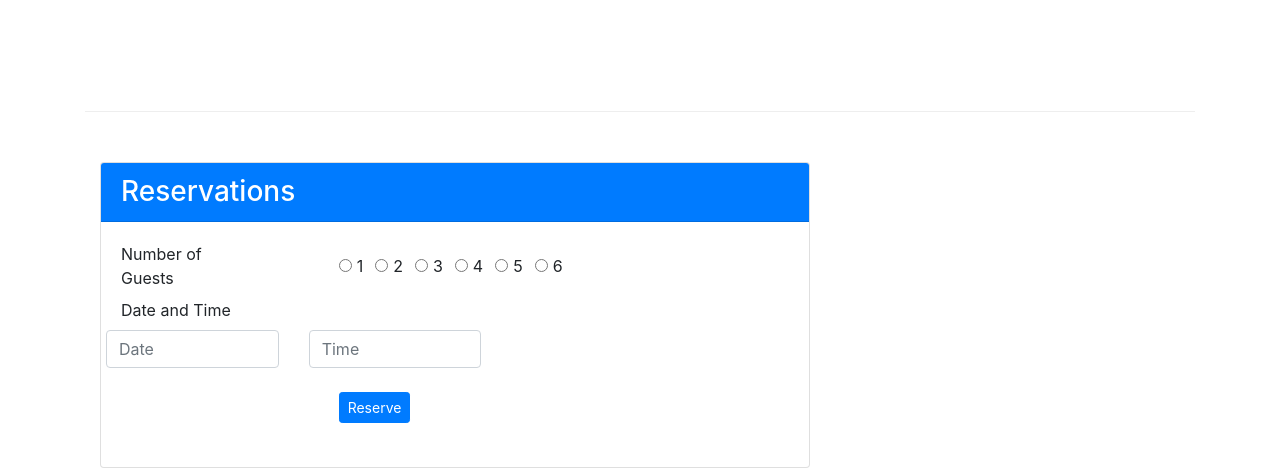
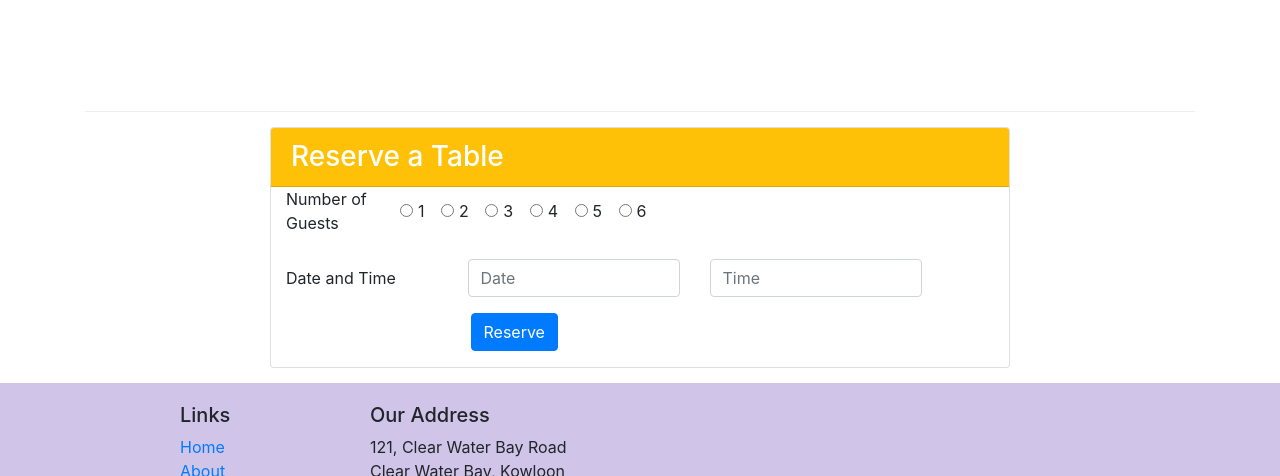
Before and after one commit to HHH0808/confusion_bootstrap, a website: page index.html in a window 1280 px wide. Shown: the part 1422-1898 px from the top of the page. Drawn offline with nearby package versions, Linux system fonts and the light colour scheme.

Commit message:
assignment_2

```diff
--- a/css/styles.css
+++ b/css/styles.css
@@ -37,3 +37,7 @@ body {
 .navbar-dark {
     background-color: #512da8;
 }
+
+.reserve-table {
+    padding: 15px 0px 15px 0px
+}
--- a/index.html
+++ b/index.html
@@ -37,15 +37,15 @@
     <header class='jumbotron'>
         <div class='container'>
             <div class='row row-header'>
-                <div class='col-6 col-sm-6'>
+                <div class='col-xs-12 col-sm-6'>
                     <h1>Ristorante con Fusion</h1>
                     <p>We take inspiration from the World's best cuisines, and create a unique fusion experience. Our lipsmacking creations will tickle your culinary senses!</p>
                 </div>
-                <div class='col-3 col-sm align-self-center'>
+                <div class='col-xs-12 col-sm-3 align-self-center'>
                     <img src='img/logo.png' class='img-fluid'>
                 </div>
-                <div class='col-3 col-sm'>
-                    <a class='btn btn-primary btn-sm' href='#'> Reserve Table </a>
+                <div class='col-xs-12 col-sm-3 align-self-center'>
+                    <a class='btn btn-warning btn-sm' href='#reservations'> Reserve Table </a>
                 </div>
             </div>
         </div>
@@ -102,59 +102,63 @@
                 </div>
             </div>
         </div>
-        <div class='row row-content'>
-            <div class='col-8'>
-                <div class='card '>
-                    <h3 class='card-header bg-primary text-white'>Reservations</h3>
-                    <div class='card-body'>
-                        <dl class='row'>
-                            <dd class='col-2'>Number of Guests</dd>
-                            <dd class='col-2 form-check from-check-inline'>
-                                <dd class="form-check form-check-inline">
+
+        <div class='offset-sm-2 col-xs-12 col-sm-8 reserve-table'>
+
+            <div class='card'>
+                <h3 class='card-header bg-warning text-white' id='reservations'>Reserve a Table</h3>
+                <form >
+                <div class='form-group form-check-inline'>
+                    <label for="guest" class="col-sm-3"> Number of Guests </label>
+                    <div class='col-sm-9'>
+                        <label class="form-check form-check-inline">
                             <input class="form-check-input" type="radio" name="inlineRadioOptions" id="inlineRadio1" value="option1">
                             <label class="form-check-label" for="inlineRadio1">1</label>
-                                </dd>
-                                <dd class="form-check form-check-inline">
+                        </label>
+                        <label class="form-check form-check-inline">
                             <input class="form-check-input" type="radio" name="inlineRadioOptions" id="inlineRadio2" value="option2">
                             <label class="form-check-label" for="inlineRadio2">2</label>
-                                </dd>
-                                <dd class="form-check form-check-inline">
+                        </label>
+                        <label class="form-check form-check-inline">
                             <input class="form-check-input" type="radio" name="inlineRadioOptions" id="inlineRadio3" value="option3">
                             <label class="form-check-label" for="inlineRadio3">3</label>
-                                </dd>
-                                <dd class="form-check form-check-inline">
+                        </label>
+                        <label class="form-check form-check-inline">
                             <input class="form-check-input" type="radio" name="inlineRadioOptions" id="inlineRadio4" value="option4">
                             <label class="form-check-label" for="inlineRadio3">4</label>
-                                </dd>
-                                <dd class="form-check form-check-inline">
+                        </label>
+                        <label class="form-check form-check-inline">
                             <input class="form-check-input" type="radio" name="inlineRadioOptions" id="inlineRadio5" value="option5">
                             <label class="form-check-label" for="inlineRadio3">5</label>
-                                </dd>
-                                <dd class="form-check form-check-inline">
+                        </label>
+                        <label class="form-check form-check-inline">
                             <input class="form-check-input" type="radio" name="inlineRadioOptions" id="inlineRadio6" value="option6">
                             <label class="form-check-label" for="inlineRadio3">6</label>
-                                </dd>
-                            </dd>
-                            <dd class='col-4'>Date and Time</dd>
-                            <dd>
-                                <form>
-                                    <div class="form-group row">
-                                        <div class="col-4">
+                        </label>
+                    </div>
+                </div>
+
+                <div class='form-group form-check-inline'>
+                    <label for="datetime" class='col-sm-3 col-form-label'> Date and Time </label>
+                    <div class="col-sm-4">
                         <input type="text" class="form-control" id="date" name='Date'
                             placeholder="Date">
                     </div>
-                                        <div class="col-4">
+                    <div class="col-sm-4">
                         <input type="text" class="form-control" id="time" name='time'
                             placeholder="Time">
                     </div>
-                                </form>
-                            </dd>
-                            <dd class='col-4'></dd>
-                            <dd class='btn btn-primary btn-sm'>Reserve</dd>
-                        </dl>
+                </div>
+
+                <div class="form-group">
+                    <div class="offset-md-3 col-md-10">
+                        <button type='submit' class='btn btn-primary'>
+                            Reserve
+                        </button>
                     </div>
                 </div>
             </div>
+
         </div>
     </div>
 
```
Lines whose indentation alone changed are shown as unchanged.
